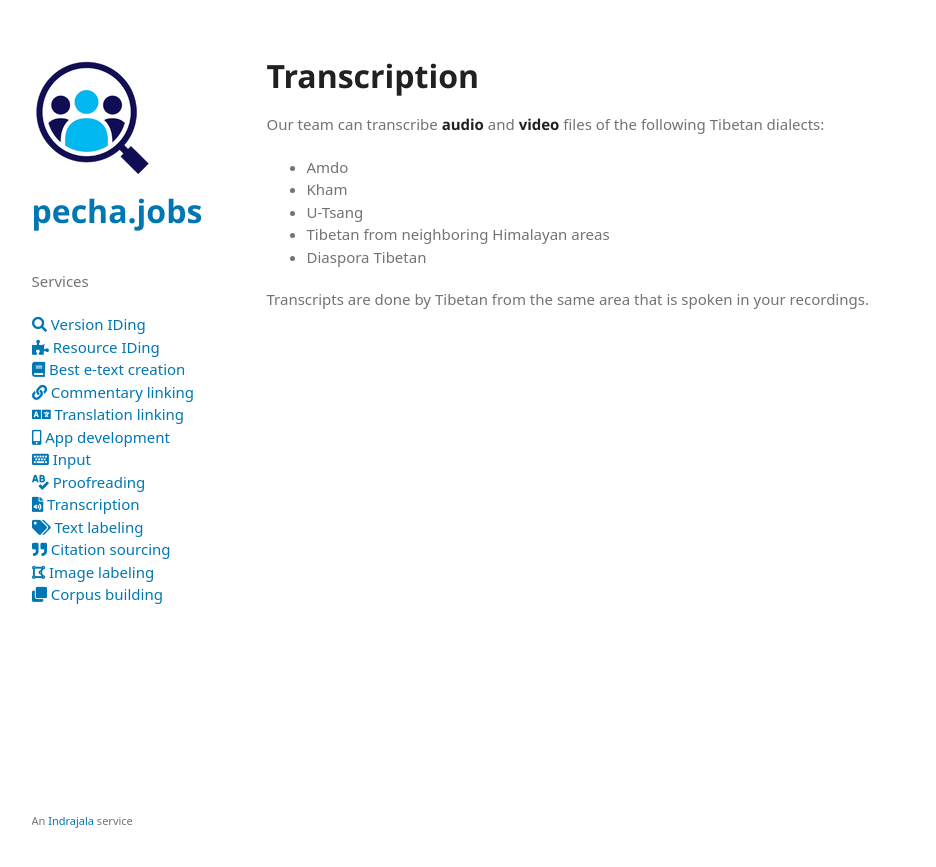
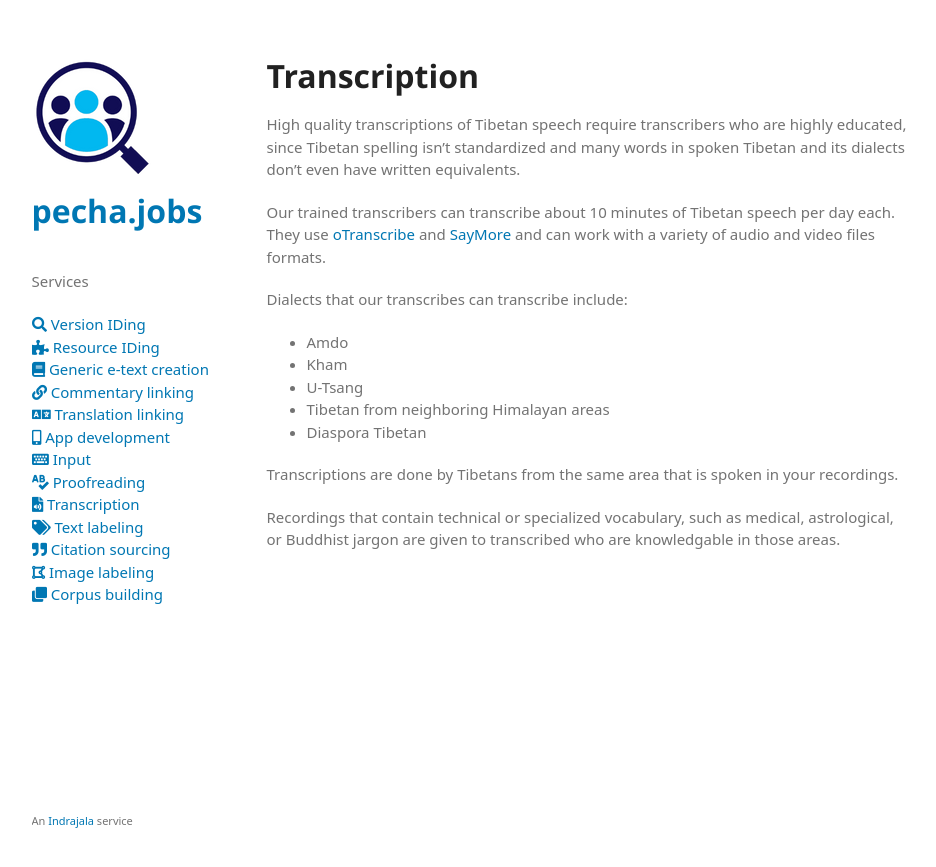
Before and after one commit to pecha-jobs/pecha-jobs.github.io, a Jekyll site: the page built from transcription.md, in a window 1280 px wide. Shown: the top 867 px of the page, without its empty margins (171-1107 px from the left). Built offline with Jekyll 4.4.1, drawn with Linux system fonts in a browser that asks for light colours; some web fonts are replaced; our own code applies the rules of GitHub Pages for plain Markdown files.

Commit message:
Updated generic, tm and transcription copy

```diff
--- a/_includes/sidebar.html
+++ b/_includes/sidebar.html
@@ -25,7 +25,7 @@
             <a href="https://pechajobs.github.io/resources"><i class="fas fa-puzzle-piece"></i> Resource IDing</a>
         </li>
         <li>
-            <a href="https://pechajobs.github.io/generic"><i class="fas fa-book"></i> Best e-text creation</a>
+            <a href="https://pechajobs.github.io/generic"><i class="fas fa-book"></i> Generic e-text creation</a>
         </li>
         <li>
             <a href="https://pechajobs.github.io/commentary"><i class="fas fa-link"></i> Commentary linking</a>
--- a/transcription.md
+++ b/transcription.md
@@ -1,7 +1,11 @@
 
 # Transcription
 
-Our team can transcribe **audio** and **video** files of the following Tibetan dialects:
+High quality transcriptions of Tibetan speech require transcribers who are highly educated, since Tibetan spelling isn't standardized and many words in spoken Tibetan and its dialects don’t even have written equivalents.
+
+Our trained transcribers can transcribe about 10 minutes of Tibetan speech per day each. They use [oTranscribe](https://otranscribe.com) and [SayMore](https://software.sil.org/saymore/) and can work with a variety of audio and video files formats.
+
+Dialects that our transcribes can transcribe include:
 
 - Amdo
 - Kham
@@ -9,4 +13,6 @@ Our team can transcribe **audio** and **video** files of the following Tibetan d
 - Tibetan from neighboring Himalayan areas
 - Diaspora Tibetan
 
-Transcripts are done by Tibetan from the same area that is spoken in your recordings.
+Transcriptions are done by Tibetans from the same area that is spoken in your recordings.
+
+Recordings that contain technical or specialized vocabulary, such as medical, astrological, or Buddhist jargon are given to transcribed who are knowledgable in those areas.
```
Also changed, not shown: generic.md (+9 -1 lines), tm.md (+4 -0 lines).
